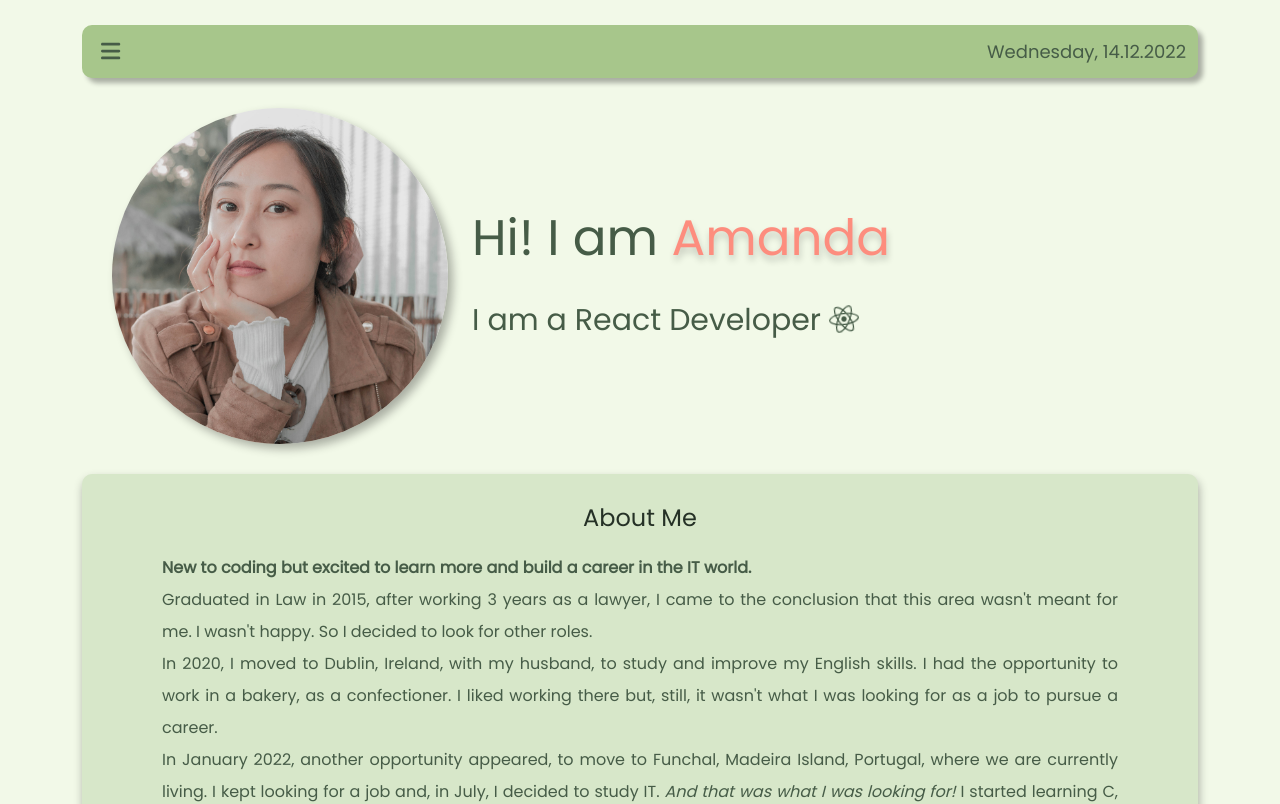
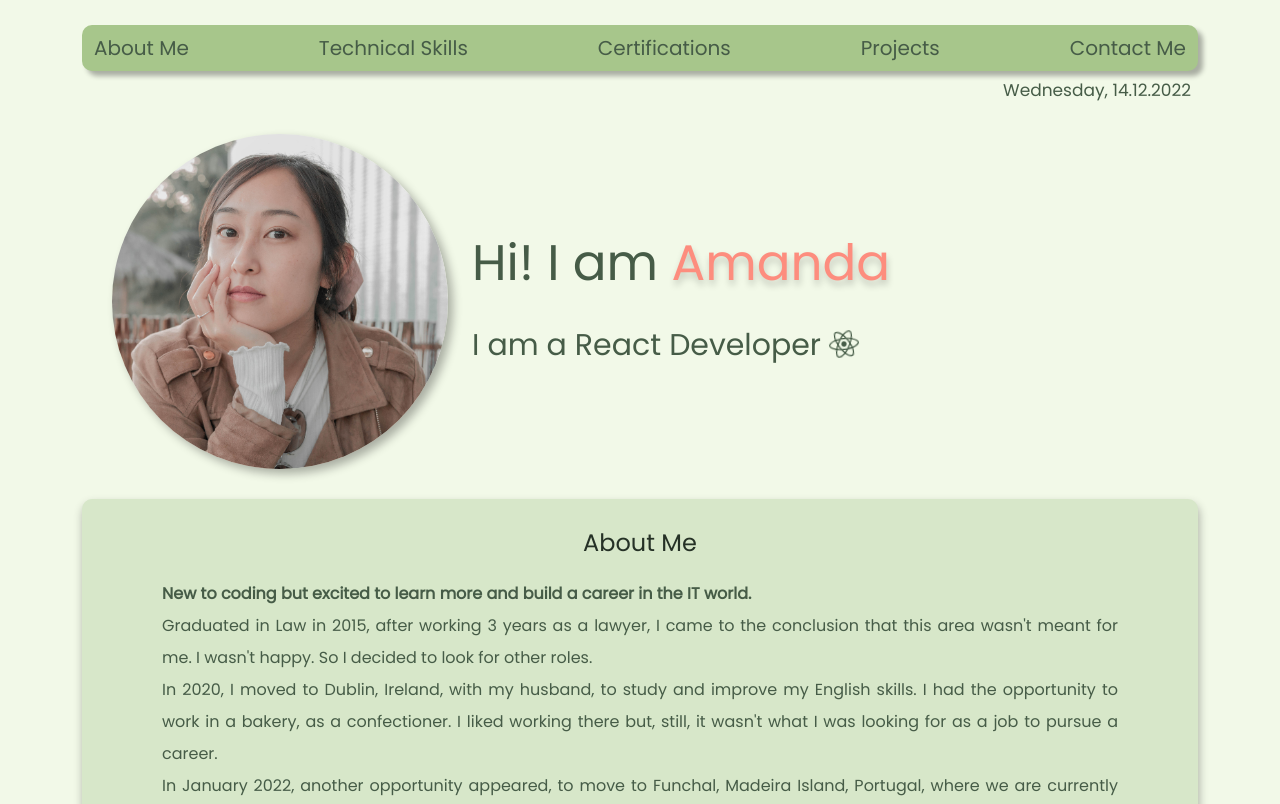
Before and after one commit to amandanagao/my-portfolio-page, a React (Create React App) app: page / in a window 1280 px wide. Shown: the top 804 px of the page. Built offline with nearby package versions, Linux system fonts and the light colour scheme.

Commit message:
Updated MenuBar

```diff
--- a/src/MenuBar.js
+++ b/src/MenuBar.js
@@ -1,73 +1,25 @@
-import React, { useState } from "react";
-import MenuOffcanvas from "./MenuOffcanvas";
+import React from "react";
+
 import MenuDate from "./MenuDate";
 
 import Container from "react-bootstrap/Container";
 import Navbar from "react-bootstrap/Navbar";
-import Offcanvas from "react-bootstrap/Offcanvas";
-import { FontAwesomeIcon } from "@fortawesome/react-fontawesome";
-import { faBars } from "@fortawesome/free-solid-svg-icons";
 
 import "./css/MenuBar.css";
 
 export default function MenuBar() {
-    const [show, setShow] = useState(false);
-
-    const handleClose = () => {
-        setShow(false);
-    };
-
-    const handleShow = () => setShow(true);
-
     return (
         <div className="MenuBar">
             <Navbar className="MenuBar-navbar">
                 <Container>
-                    <button onClick={handleShow}>
-                        <FontAwesomeIcon icon={faBars} />
-                    </button>
-                    <Offcanvas
-                        className="MenuBar-offcanvas"
-                        show={show}
-                        onHide={handleClose}
-                    >
-                        <MenuOffcanvas />
-                        <Offcanvas.Body>
-                            <ul>
-                                <li>
-                                    <a href="#AboutMe" onClick={handleClose}>
-                                        About Me
-                                    </a>
-                                </li>
-                                <li>
-                                    <a href="#Skills" onClick={handleClose}>
-                                        Technical Skills
-                                    </a>
-                                </li>
-                                <li>
-                                    <a
-                                        href="#Certifications"
-                                        onClick={handleClose}
-                                    >
-                                        Certifications
-                                    </a>
-                                </li>
-                                <li>
-                                    <a href="#Projects" onClick={handleClose}>
-                                        Projects
-                                    </a>
-                                </li>
-                                <li>
-                                    <a href="#ContactMe" onClick={handleClose}>
-                                        Contact Me
-                                    </a>
-                                </li>
-                            </ul>
-                        </Offcanvas.Body>
-                    </Offcanvas>
-                    <MenuDate />
+                    <a href="#AboutMe">About Me</a>
+                    <a href="#Skills">Technical Skills</a>
+                    <a href="#Certifications">Certifications</a>
+                    <a href="#Projects">Projects</a>
+                    <a href="#ContactMe">Contact Me</a>
                 </Container>
             </Navbar>
+            <MenuDate />
         </div>
     );
 }
--- a/src/MenuOffcanvas.js
+++ /dev/null
@@ -1,36 +0,0 @@
-import React from "react";
-
-import Offcanvas from "react-bootstrap/Offcanvas";
-
-import "./css/MenuOffcanvas.css";
-
-export default function MenuOffcanvas() {
-    return (
-        <div className="MenuOffcanvas">
-            <Offcanvas.Header closeButton>
-                <Offcanvas.Title className="MenuOffcanvas-title">
-                    My Portfolio Page
-                </Offcanvas.Title>
-            </Offcanvas.Header>
-            <Offcanvas.Body>
-                <ul>
-                    <li>
-                        <a href="/#AboutMe">About Me</a>
-                    </li>
-                    <li>
-                        <a href="/#Skills">Technical Skills</a>
-                    </li>
-                    <li>
-                        <a href="/#Certifications">Certifications</a>
-                    </li>
-                    <li>
-                        <a href="/#Projects">Projects</a>
-                    </li>
-                    <li>
-                        <a href="/#ContactMe">Contact Me</a>
-                    </li>
-                </ul>
-            </Offcanvas.Body>
-        </div>
-    );
-}
--- a/src/css/MenuBar.css
+++ b/src/css/MenuBar.css
@@ -5,20 +5,13 @@
     box-shadow: 5px 5px 5px rgba(0, 0, 0, 0.3);
 }
 
-.MenuBar button {
-    background: #a7c68b;
-    border: 1px solid #a7c68b;
+.MenuBar a {
+    text-decoration: none;
     color: #465c47;
-    font-size: 22px;
+    font-size: 20px;
     transition: all 150ms ease-in-out;
 }
 
-.MenuBar button:hover {
+.MenuBar a:hover {
     color: #253126;
 }
-
-.MenuBar .MenuBar-local-temperature {
-    color: #465c47;
-    font-weight: bold;
-    font-size: 18px;
-}
--- a/src/css/MenuDate.css
+++ b/src/css/MenuDate.css
@@ -1,5 +1,6 @@
 .MenuDate {
     color: #465c47;
-    font-size: 18px;
-    font-weight: 500;
+    font-size: 17px;
+    margin: 7px;
+    text-align: end;
 }
--- a/src/css/MenuOffcanvas.css
+++ /dev/null
@@ -1,22 +0,0 @@
-.MenuOffcanvas li {
-    list-style: none;
-    line-height: 2;
-}
-
-.MenuOffcanvas a {
-    text-decoration: none;
-    color: #465c47;
-    font-size: 20px;
-    font-weight: 500;
-    transition: all 200ms ease-in-out;
-}
-
-.MenuOffcanvas a:hover {
-    color: #fea295;
-    font-size: 23px;
-}
-
-.MenuOffcanvas .MenuOffcanvas-title {
-    color: #465c47;
-    font-size: 25px;
-}
```
